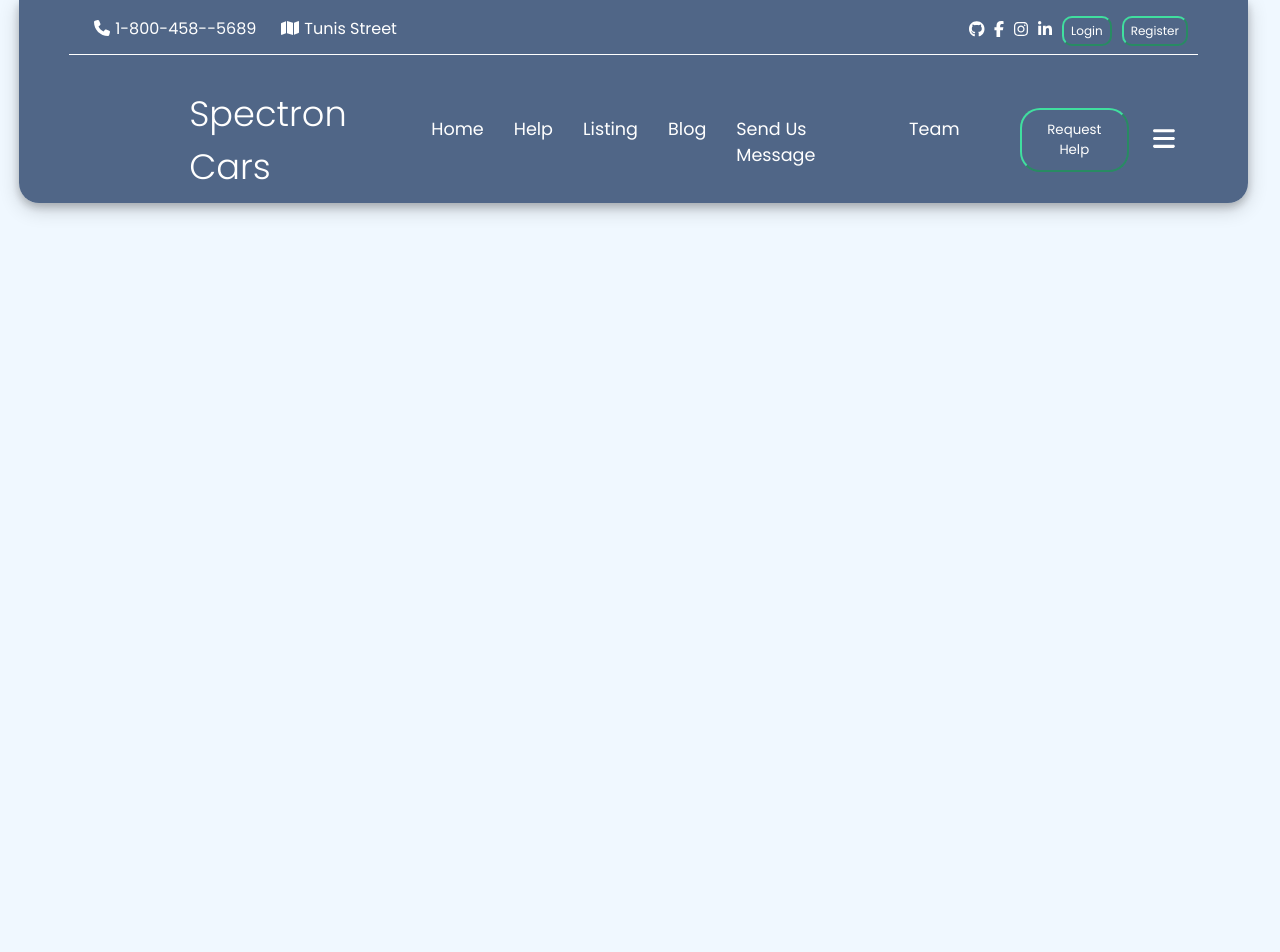
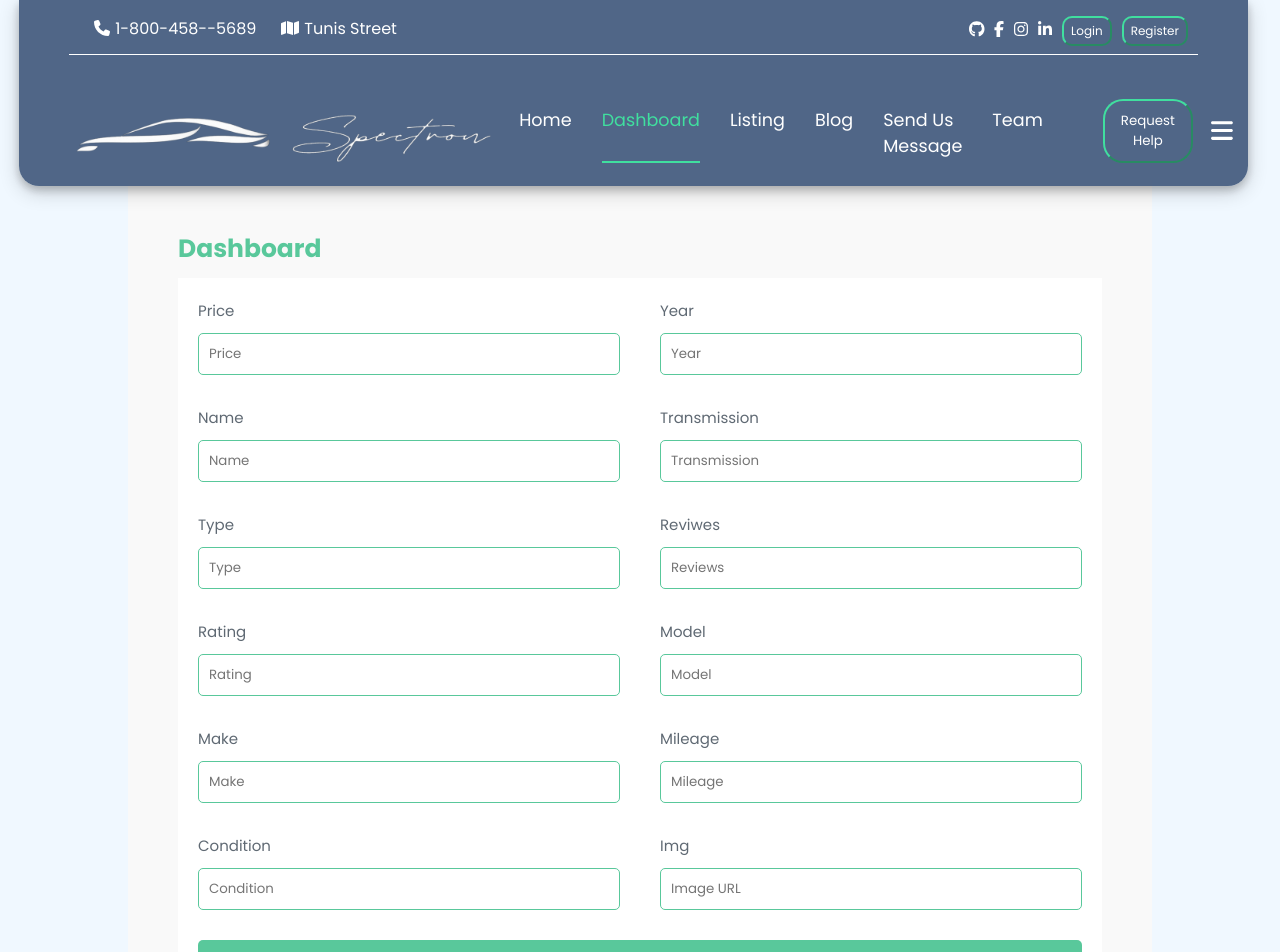
Before and after one commit to prosanabani/Spectron-Cars, a React (Create React App) app in the folder spectron-cars/front_end/: page /dashboard in a window 1280 px wide. Shown: the top 952 px of the page. Before the commit the page ends 800 px from the top, so only its background shows below. Built offline with nearby package versions, Linux system fonts and the light colour scheme.

Commit message:
logo implementation + add the dashboard

```diff
--- a/spectron-cars/front_end/src/App.js
+++ b/spectron-cars/front_end/src/App.js
@@ -17,7 +17,7 @@ import Help from "./Components/Pages/help-page/help";
 import CarTopology from "./Components/body-parts/CarTopoloy";
 import RequestHelp from "./Components/body-parts/requesthelp";
 import TempSlide from "./Components/body-parts/tempCard";
-
+import Dashboard from "./Components/body-parts/dashboard";
 function App() {
   return (
     <div className="app-main">
@@ -27,16 +27,17 @@ function App() {
       <ScrollToTop />
       {/* <Temp/> */}
       <Routes>
-        {/* <Route path="/" element={<Home />} /> */}
-        {/* <Route path="/message-us" element={<SendUsMessage />} /> */}
-        {/* <Route path="/team" element={<OurAwesomTeam />} /> */}
-        {/* <Route path="/help" element={<Help />} /> */}
+        <Route path="/" element={<Home />} />
+        <Route path="/message-us" element={<SendUsMessage />} />
+        <Route path="/team" element={<OurAwesomTeam />} />
+        <Route path="/help" element={<Help />} />
         <Route path="/request-help" element={<RequestHelp />} />
+        <Route path="/dashboard" element={<Dashboard />} />
         {/* <Route path="/pages" element={<Body />} /> */}
         {/* <Route path="/" element={<CarTopology />} /> */}
       </Routes>
-      {/* <CarouselBrands /> */}
-      {/* <Footer /> */}
+      <CarouselBrands />
+      <Footer />
       {/* <TempSlide /> */}
     </div>
   );
--- /dev/null
+++ b/spectron-cars/front_end/src/Components/body-parts/dashboard.js
@@ -0,0 +1,191 @@
+import { faExpandArrowsAlt } from "@fortawesome/free-solid-svg-icons";
+import React, { useState } from "react";
+// import axios from "axios";
+
+export default function Dashboard() {
+  const [formData, setFormData] = useState({
+    name: "",
+    price: "",
+    year: "",
+    transmission: "",
+    type: "",
+    reviews: "",
+    rating: "",
+    model: "",
+    make: "",
+    mileage: "",
+    condition: "",
+    img: "",
+  });
+
+  const handleChange = (e) => {
+    const { name, value } = e.target;
+    setFormData({ ...formData, [name]: value });
+  };
+
+  const handleSubmit = async (e) => {
+    e.preventDefault();
+
+    // Insert the data into the database
+    // const response = await axios.post("/api/cars", formData);
+
+    // // Clear the form
+    // setFormData({
+    //     price: "",
+    //     year: "",
+    //     name: "",
+    //     transmission: "",
+    //     type: "",
+    //     reviews: "",
+    //     rating: "",
+    //     model: "",
+    //     make: "",
+    //     mileage: "",
+    //     condition: "",
+    //     img: "",
+    // });
+  };
+
+  return (
+    <div>
+      <div className="dashboard">
+        <h1 className="title"> Dashboard</h1>
+        <form onSubmit={handleSubmit} className="dsheboard_in_form">
+          <div>
+            <label htmlFor="">Price</label>
+            <input
+              type="text"
+              name="price"
+              placeholder="Price"
+              value={formData.price}
+              onChange={handleChange}
+            />
+          </div>
+
+          <div>
+            <label htmlFor="">Year</label>
+            <input
+              type="text"
+              name="year"
+              placeholder="Year"
+              value={formData.year}
+              onChange={handleChange}
+            />
+          </div>
+
+          <div>
+            <label htmlFor="">Name</label>
+            <input
+              type="text"
+              name="name"
+              placeholder="Name"
+              value={formData.name}
+              onChange={handleChange}
+            />
+          </div>
+
+          <div>
+            <label htmlFor="">transmission</label>
+            <input
+              type="text"
+              name="transmission"
+              placeholder="Transmission"
+              value={formData.transmission}
+              onChange={handleChange}
+            />
+          </div>
+
+          <div>
+            <label htmlFor="">Type</label>
+            <input
+              type="text"
+              name="type"
+              placeholder="Type"
+              value={formData.type}
+              onChange={handleChange}
+            />
+          </div>
+
+          <div>
+            <label htmlFor="">Reviwes</label>
+            <input
+              type="text"
+              name="reviews"
+              placeholder="Reviews"
+              value={formData.reviews}
+              onChange={handleChange}
+            />
+          </div>
+
+          <div>
+            <label htmlFor="">Rating</label>
+            <input
+              type="text"
+              name="rating"
+              placeholder="Rating"
+              value={formData.rating}
+              onChange={handleChange}
+            />
+          </div>
+
+          <div>
+            <label htmlFor="">Model</label>
+            <input
+              type="text"
+              name="model"
+              placeholder="Model"
+              value={formData.model}
+              onChange={handleChange}
+            />
+          </div>
+
+          <div>
+            <label htmlFor="">Make</label>
+            <input
+              type="text"
+              name="make"
+              placeholder="Make"
+              value={formData.make}
+              onChange={handleChange}
+            />
+          </div>
+
+          <div>
+            <label htmlFor="">mileage</label>
+            <input
+              type="text"
+              name="mileage"
+              placeholder="Mileage"
+              value={formData.mileage}
+              onChange={handleChange}
+            />
+          </div>
+
+          <div>
+            <label htmlFor="">Condition</label>
+            <input
+              type="text"
+              name="condition"
+              placeholder="Condition"
+              value={formData.condition}
+              onChange={handleChange}
+            />
+          </div>
+
+          <div>
+            <label htmlFor="">Img</label>
+            <input
+              type="text"
+              name="img"
+              placeholder="Image URL"
+              value={formData.img}
+              onChange={handleChange}
+            />
+          </div>
+
+          <button type="submit">Submit</button>
+        </form>
+      </div>
+    </div>
+  );
+}
--- a/spectron-cars/front_end/src/Components/body-parts/pop-listing-data.js
+++ b/spectron-cars/front_end/src/Components/body-parts/pop-listing-data.js
@@ -59,49 +59,49 @@ export default [
     fuelType: "diesel",
     year: "2019",
   },
-  {
-    img: require("../../images/body-parts/popular-listing/pop-car-5.jpg"),
-    price: "25000",
-    type: "Car",
-    condition: "Used",
-    make: "Mercedes",
-    model: "RT",
-    name: "Mercedes",
-    rating: "5",
-    reviews: "541",
-    mileage: 0,
-    transmission: "Automatic",
-    fuelType: "Gasoline",
-    year: "2024",
-  },
-  {
-    img: require("../../images/body-parts/popular-listing/pop-car-6.jpg"),
-    price: "25000",
-    type: "Car",
-    condition: "Used",
-    make: "Mercedes",
-    model: "RT",
-    name: "Marcedes",
-    rating: "5",
-    reviews: "541",
-    mileage: 300,
-    transmission: "Automatic",
-    fuelType: "electric",
-    year: "2024",
-  },
-  {
-    img: require("../../images/body-parts/popular-listing/pop-car-7.png"),
-    price: "25000",
-    type: "Truck",
-    condition: "Used",
-    make: "Volvo",
-    model: "L",
-    name: "Truck",
-    rating: "5",
-    reviews: "541",
-    mileage: 600,
-    transmission: "Automatic",
-    fuelType: "hybrid",
-    year: "2024",
-  },
+  // {
+  //   img: require("../../images/body-parts/popular-listing/pop-car-5.jpg"),
+  //   price: "25000",
+  //   type: "Car",
+  //   condition: "Used",
+  //   make: "Mercedes",
+  //   model: "RT",
+  //   name: "Mercedes",
+  //   rating: "5",
+  //   reviews: "541",
+  //   mileage: 0,
+  //   transmission: "Automatic",
+  //   fuelType: "Gasoline",
+  //   year: "2024",
+  // },
+  // {
+  //   img: require("../../images/body-parts/popular-listing/pop-car-6.jpg"),
+  //   price: "25000",
+  //   type: "Car",
+  //   condition: "Used",
+  //   make: "Mercedes",
+  //   model: "RT",
+  //   name: "Marcedes",
+  //   rating: "5",
+  //   reviews: "541",
+  //   mileage: 300,
+  //   transmission: "Automatic",
+  //   fuelType: "electric",
+  //   year: "2024",
+  // },
+  // {
+  //   img: require("../../images/body-parts/popular-listing/pop-car-7.png"),
+  //   price: "25000",
+  //   type: "Truck",
+  //   condition: "Used",
+  //   make: "Volvo",
+  //   model: "L",
+  //   name: "Truck",
+  //   rating: "5",
+  //   reviews: "541",
+  //   mileage: 600,
+  //   transmission: "Automatic",
+  //   fuelType: "hybrid",
+  //   year: "2024",
+  // },
 ];
--- a/spectron-cars/front_end/src/Components/footer-parts/footer/footer.js
+++ b/spectron-cars/front_end/src/Components/footer-parts/footer/footer.js
@@ -1,15 +1,14 @@
 import React from "react";
 import { FontAwesomeIcon } from "@fortawesome/react-fontawesome";
 import { NavLink } from "react-router-dom";
-
+import logo from "../../../images/static-parts/logo.png";
 export default function Footer() {
   return (
     <div>
       <div className="main_in_footer">
         <div className="nav_main_in_footer">
           <div className="nav_left_in_footer">
-            <img id="logo" src="" alt="" />
-            <h3 id="name_in_footer">Spectron Cars</h3>
+            <img id="logo" src={logo} alt="" />
           </div>
           <div className="nav_right_in_footer">
             <ul className="nav-ul">
--- a/spectron-cars/front_end/src/Components/static-parts/top-part/nav.js
+++ b/spectron-cars/front_end/src/Components/static-parts/top-part/nav.js
@@ -1,21 +1,21 @@
 import React from "react";
 import { FontAwesomeIcon } from "../../../fontawesome";
 import { NavLink } from "react-router-dom";
+import logo from "../../../images/static-parts/logo.png";
 export default function Nav() {
   ////////////////////////////////////////////
   return (
     <div className="nav-main">
       <div className="nav-left">
-        <img id="logo" src="" alt="" />
-        <h3 id="name">Spectron Cars</h3>
+        <img id="logo" src={logo} alt="" />
       </div>
       <div className="nav-right">
         <ul className="nav-ul">
           <NavLink className="nav-li" to="/">
             Home
           </NavLink>
-          <NavLink className="nav-li" to="/help">
-            help
+          <NavLink className="nav-li" to="/dashboard">
+            dashboard
           </NavLink>
           <NavLink className="nav-li" to="/listing">
             Listing
--- a/spectron-cars/front_end/src/index.css
+++ b/spectron-cars/front_end/src/index.css
@@ -153,7 +153,11 @@ body {
   display: flex;
 }
 
-.nav-main .nav-left #logo {
+#logo {
+  width: 450px;
+}
+.nav_left_in_footer #logo {
+  margin-inline-start: 50px;
 }
 
 .nav-main .nav-left #name {
@@ -1089,3 +1093,69 @@ select {
   background-color: #092741;
 }
 /* ////////////////////////////////////////////////////////////////////////////////////// */
+
+/* /////////////////dashoard///////////////////// */
+
+.dashboard {
+  width: 80%;
+  background-color: #f9f9f9;
+  padding: 50px;
+  margin: 20px auto;
+}
+
+.dashboard .title {
+  color: #59c89b;
+  margin-bottom: 10px;
+  font-size: 25px;
+}
+
+.dsheboard_in_form {
+  padding: 20px;
+  background-color: white;
+  border: none;
+  display: flex;
+  flex-wrap: wrap;
+  flex-direction: row;
+  justify-content: space-between;
+  gap: 20px;
+}
+
+.dsheboard_in_form label {
+  font-size: 15px;
+  margin-right: 20px;
+  color: #5f6973;
+}
+
+.dsheboard_in_form div input {
+  text-indent: 10px;
+  /* width: 50%; */
+  /* width: 150px; */
+  width: 100%;
+  padding: 10px 0px;
+  margin-bottom: 10px;
+  margin-right: 10px;
+  margin-top: 10px;
+  border: 1px solid #59c89b;
+  border-radius: 5px;
+}
+
+.dsheboard_in_form div input:focus {
+  border: none;
+  outline: 1px solid #59c89b;
+}
+
+.dsheboard_in_form button {
+  background-color: #59c89b;
+  color: #fff;
+  padding: 10px;
+  border: none;
+  border-radius: 5px;
+  cursor: pointer;
+  width: 100%;
+  /* margin-top: 13%; */
+}
+
+.dsheboard_in_form div {
+  /* background-color: red; */
+  width: calc(50% - 20px);
+}
```
Also changed, not shown: spectron-cars/front_end/src/images/static-parts/logo.png (added).
